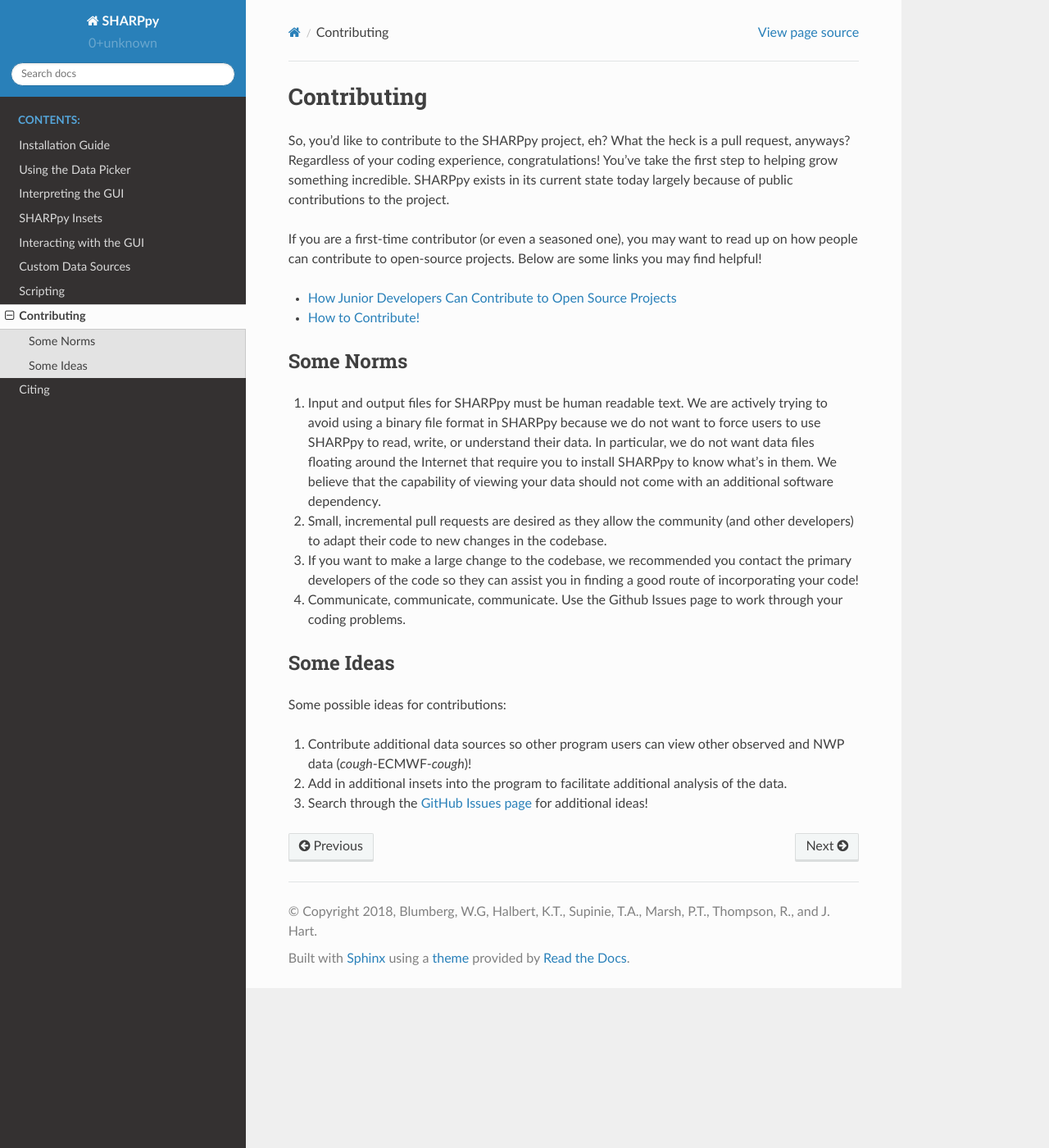
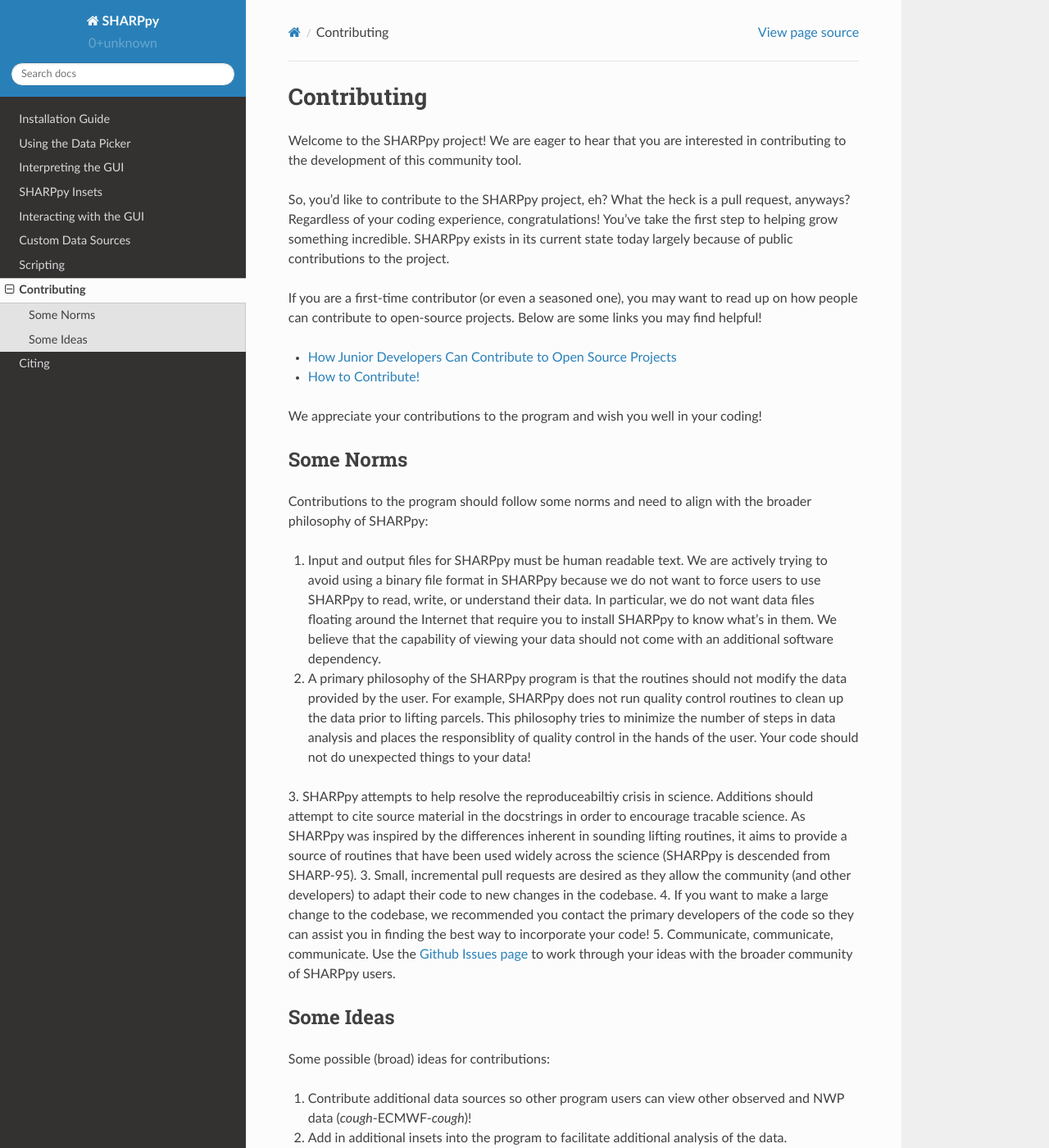
Before and after one commit to sharppy/SHARPpy, a Sphinx documentation site: the page built from docs/source/contributing.rst, in a window 1280 px wide and 1400 px high. Shown: the whole window at 82% size. Built offline with Sphinx 7.4.7 and the Read the Docs theme 2.0.0, drawn with Linux system fonts in a browser that asks for light colours; pages that are not in the unit, such as notebooks, are missing from menus; some of the changed text lies outside the part shown.

Commit message:
Updated docs

```diff
--- a/docs/source/contributing.rst
+++ b/docs/source/contributing.rst
@@ -2,6 +2,9 @@
 
 Contributing
 ============
+
+Welcome to the SHARPpy project!  We are eager to hear that you are interested
+in contributing to the development of this community tool.
 
 So, you'd like to contribute to the SHARPpy project, eh?  What the heck is a pull request, anyways?  Regardless of your coding experience, congratulations!  You've take the first step to helping grow something incredible.  SHARPpy exists in its current state today largely because of public contributions to the project.
 
@@ -10,19 +13,27 @@
 * `How Junior Developers Can Contribute to Open Source Projects <https://rubygarage.org/blog/how-contribute-to-open-source-projects>`_
 * `How to Contribute! <https://opensource.guide/how-to-contribute/>`_
 
+We appreciate your contributions to the program and wish you well in your coding!
+
 Some Norms
 ^^^^^^^^^^
 
+Contributions to the program should follow some norms and need to align with the broader philosophy of SHARPpy:
+
 1. Input and output files for SHARPpy must be human readable text.  We are actively trying to avoid using a binary file format in SHARPpy because we do not want to force users to use SHARPpy to read, write, or understand their data.  In particular, we do not want data files floating around the Internet that require you to install SHARPpy to know what's in them.  We believe that the capability of viewing your data should not come with an additional software dependency.
-2. Small, incremental pull requests are desired as they allow the community (and other developers) to adapt their code to new changes in the codebase.
-3. If you want to make a large change to the codebase, we recommended you contact the primary developers of the code so they can assist you in finding a good route of incorporating your code!
-4. Communicate, communicate, communicate.  Use the Github Issues page to work through your coding problems.
+2. A primary philosophy of the SHARPpy program is that the routines should not modify the data provided by the user.  For example, SHARPpy does not run quality control routines to clean up the data prior to lifting parcels.  This philosophy tries to minimize the number of steps in data analysis and places the responsiblity of quality control in the hands of the user.  Your code should not do unexpected things to your data!
+3. SHARPpy attempts to help resolve the reproduceabiltiy crisis in science.  Additions should attempt to cite source material in the docstrings in order to encourage tracable science.  As SHARPpy was inspired by the differences inherent in sounding lifting routines, it aims to provide a source of routines that have been used widely across the science (SHARPpy is descended from SHARP-95).
+3. Small, incremental pull requests are desired as they allow the community (and other developers) to adapt their code to new changes in the codebase.
+4. If you want to make a large change to the codebase, we recommended you contact the primary developers of the code so they can assist you in finding the best way to incorporate your code!
+5. Communicate, communicate, communicate.  Use the `Github Issues page <https://github.com/sharppy/SHARPpy/issues>`_ to work through your ideas with the broader community of SHARPpy users.
 
 Some Ideas
 ^^^^^^^^^^
 
-Some possible ideas for contributions:
+Some possible (broad) ideas for contributions:
 
 1. Contribute additional data sources so other program users can view other observed and NWP data (*cough*-ECMWF-*cough*)!
 2. Add in additional insets into the program to facilitate additional analysis of the data.
-3. Search through the `GitHub Issues page <https://github.com/sharppy/SHARPpy/issues>`_ for additional ideas!
+3. Work on documentation of the code base.
+4. Develop unit tests to test various aspects of the code.
+5. Search through the `GitHub Issues page <https://github.com/sharppy/SHARPpy/issues>`_ for additional ideas!
```
Also changed, not shown: docs/source/index.rst (+11 -1 lines), 1 other file.
